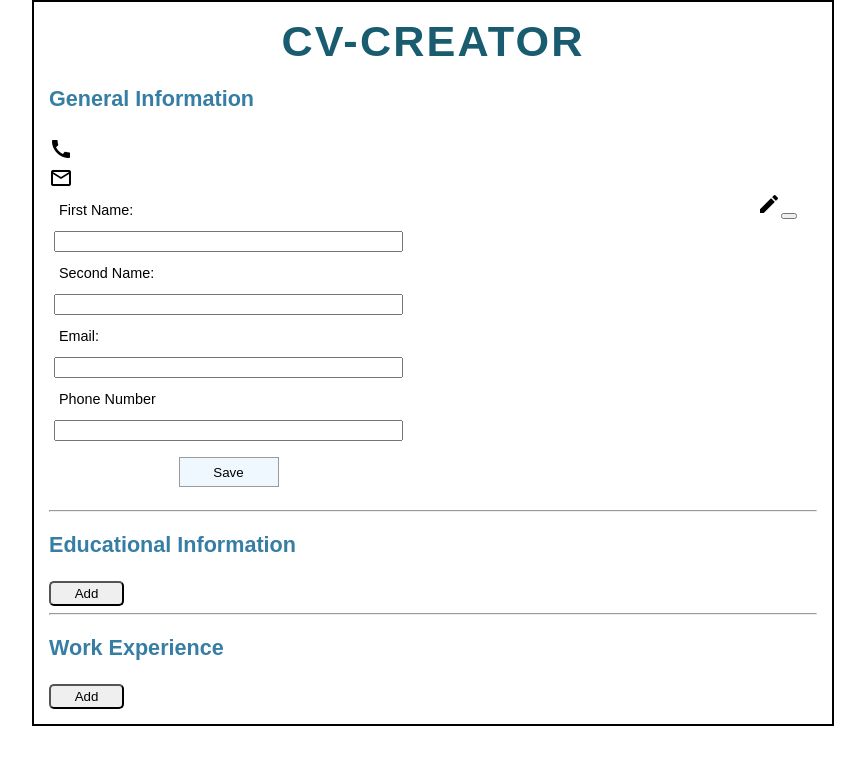
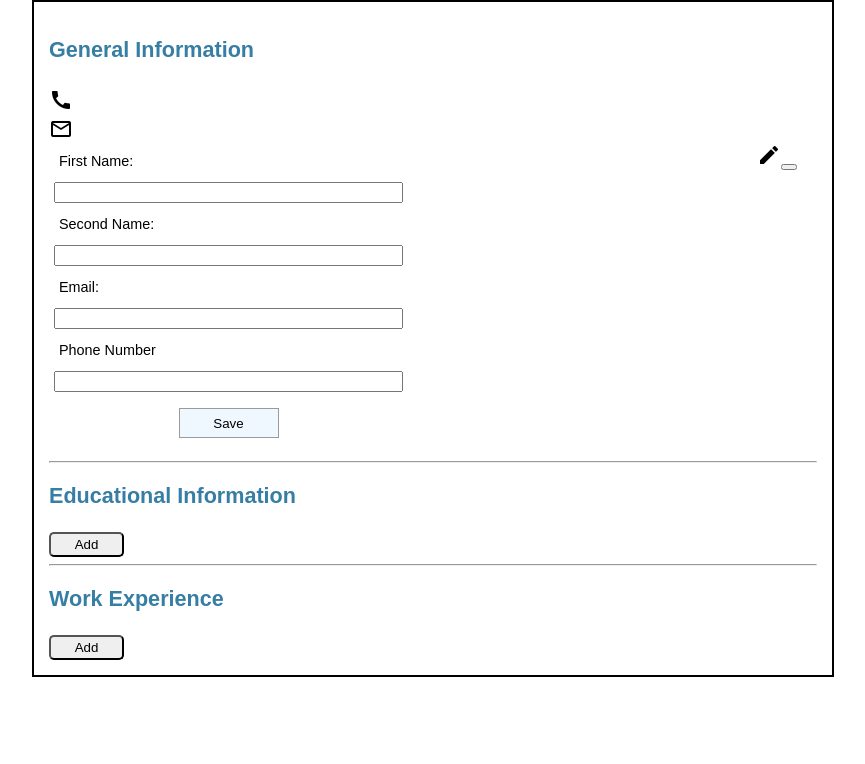
Before and after one commit to Ikram432k/cv-project, a React (Create React App) app: page / in a window 1280 px wide. Shown: the top 764 px of the page, without its empty margins (207-1072 px from the left). Built offline with nearby package versions, Linux system fonts and the light colour scheme.

Commit message:
src/App.js

```diff
--- a/src/App.js
+++ b/src/App.js
@@ -11,7 +11,7 @@ class App extends Component{
 render(){
   return(
   <main>
-      <h1 className='title'>CV-creator</h1>
+      {/* <h1 className='title'>CV-creator</h1> */}
       <General />
       <hr/>
       <Education />
```
